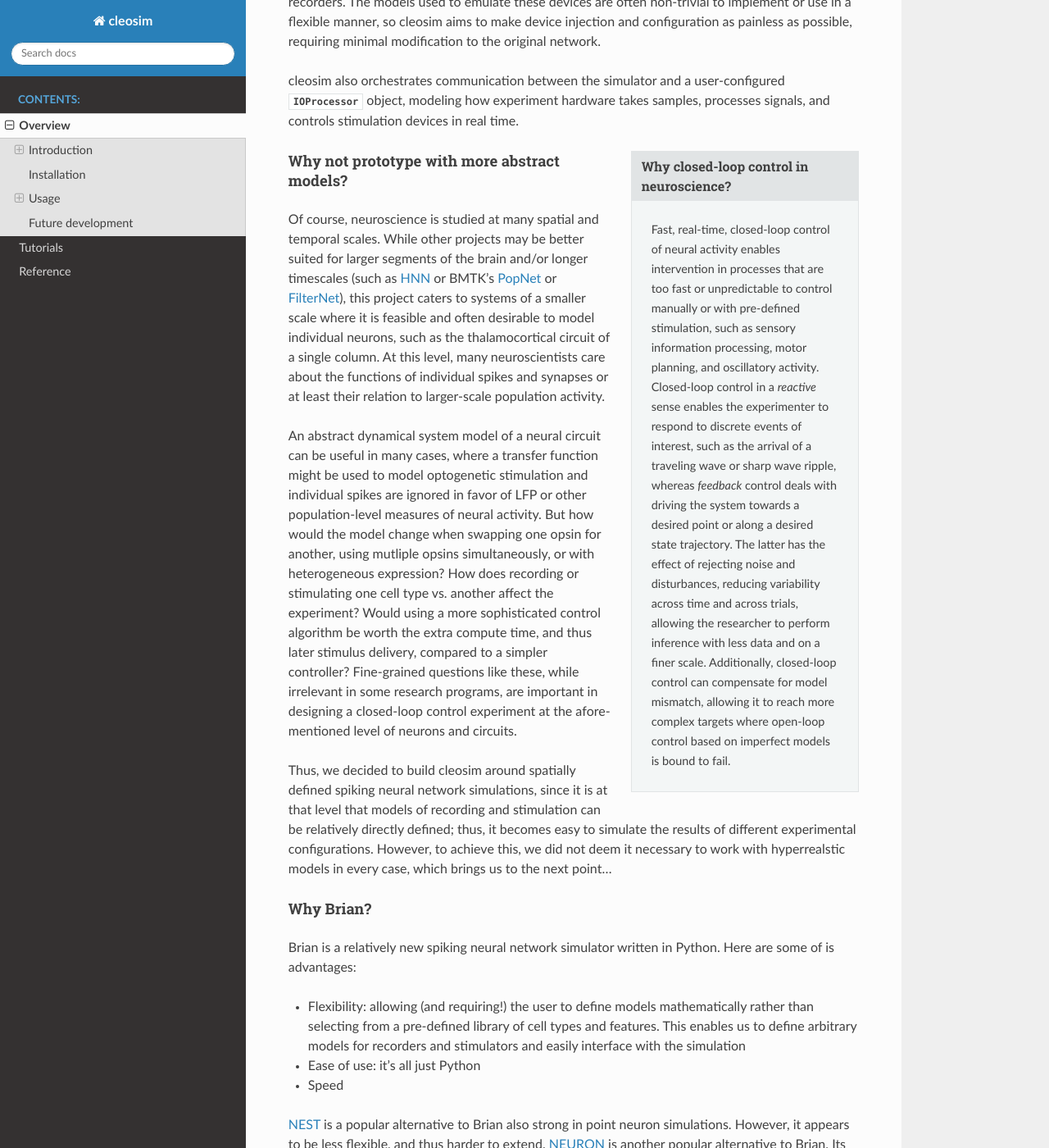
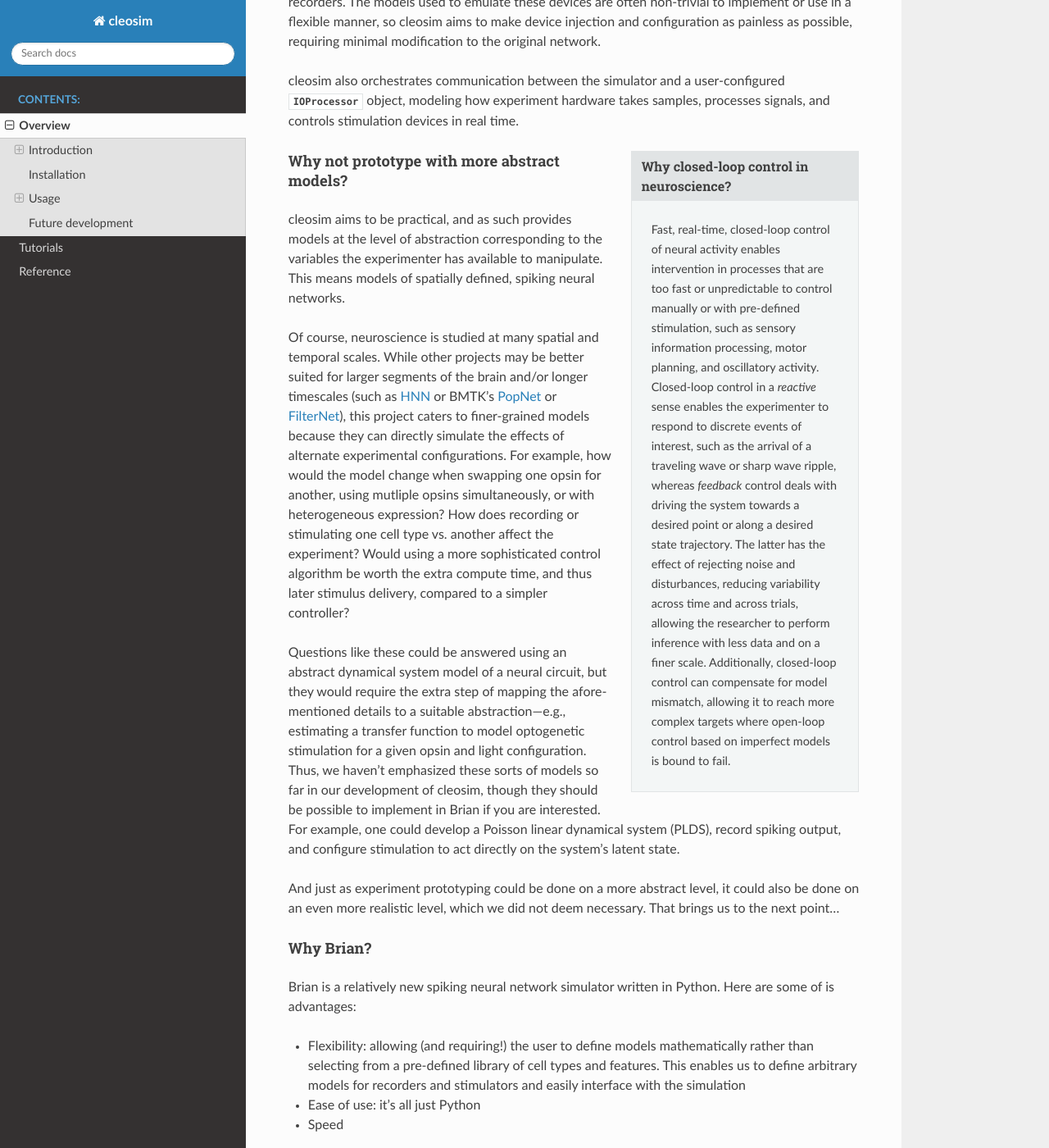
Before and after one commit to siplab-gt/cleo, a Sphinx documentation site: the page built from docs/overview.rst, in a window 1280 px wide and 1400 px high, scrolled down 1117 px. Shown: the whole window at 82% size. Built offline with Sphinx 7.4.7 and the Read the Docs theme 2.0.0, drawn with Linux system fonts in a browser that asks for light colours; pages that are not in the unit, such as notebooks, are missing from menus; some of the changed text lies outside the part shown.

Commit message:
update overview

```diff
--- a/docs/overview.rst
+++ b/docs/overview.rst
@@ -35,11 +35,13 @@ cleosim also orchestrates communication between the simulator and a user-configu
 
 Why not prototype with more abstract models?
 """"""""""""""""""""""""""""""""""""""""""""
-Of course, neuroscience is studied at many spatial and temporal scales. While other projects may be better suited for larger segments of the brain and/or longer timescales (such as `HNN <https://elifesciences.org/articles/51214>`_ or BMTK's `PopNet <https://alleninstitute.github.io/bmtk/popnet.html>`_ or `FilterNet <https://alleninstitute.github.io/bmtk/filternet.html>`_), this project caters to systems of a smaller scale where it is feasible and often desirable to model individual neurons, such as the thalamocortical circuit of a single column. At this level, many neuroscientists care about the functions of individual spikes and synapses or at least their relation to larger-scale population activity.
+cleosim aims to be practical, and as such provides models at the level of abstraction corresponding to the variables the experimenter has available to manipulate. This means models of spatially defined, spiking neural networks.
 
-An abstract dynamical system model of a neural circuit can be useful in many cases, where a transfer function might be used to model optogenetic stimulation and individual spikes are ignored in favor of LFP or other population-level measures of neural activity. But how would the model change when swapping one opsin for another, using mutliple opsins simultaneously, or with heterogeneous expression? How does recording or stimulating one cell type vs. another affect the experiment? Would using a more sophisticated control algorithm be worth the extra compute time, and thus later stimulus delivery, compared to a simpler controller? Fine-grained questions like these, while irrelevant in some research programs, are important in designing a closed-loop control experiment at the afore-mentioned level of neurons and circuits.
+Of course, neuroscience is studied at many spatial and temporal scales. While other projects may be better suited for larger segments of the brain and/or longer timescales (such as `HNN <https://elifesciences.org/articles/51214>`_ or BMTK's `PopNet <https://alleninstitute.github.io/bmtk/popnet.html>`_ or `FilterNet <https://alleninstitute.github.io/bmtk/filternet.html>`_), this project caters to finer-grained models because they can directly simulate the effects of alternate experimental configurations. For example, how would the model change when swapping one opsin for another, using mutliple opsins simultaneously, or with heterogeneous expression? How does recording or stimulating one cell type vs. another affect the experiment? Would using a more sophisticated control algorithm be worth the extra compute time, and thus later stimulus delivery, compared to a simpler controller?
 
-Thus, we decided to build cleosim around spatially defined spiking neural network simulations, since it is at that level that models of recording and stimulation can be relatively directly defined; thus, it becomes easy to simulate the results of different experimental configurations. However, to achieve this, we did not deem it necessary to work with hyperrealstic models in every case, which brings us to the next point...
+Questions like these could be answered using an abstract dynamical system model of a neural circuit, but they would require the extra step of mapping the afore-mentioned details to a suitable abstraction---e.g., estimating a transfer function to model optogenetic stimulation for a given opsin and light configuration. Thus, we haven't emphasized these sorts of models so far in our development of cleosim, though they should be possible to implement in Brian if you are interested. For example, one could develop a Poisson linear dynamical system (PLDS), record spiking output, and configure stimulation to act directly on the system's latent state.
+
+And just as experiment prototyping could be done on a more abstract level, it could also be done on an even more realistic level, which we did not deem necessary. That brings us to the next point...
 
 Why Brian?
 """"""""""
```
Also changed, not shown: other parts of docs/overview.rst (+2 -2 lines).
